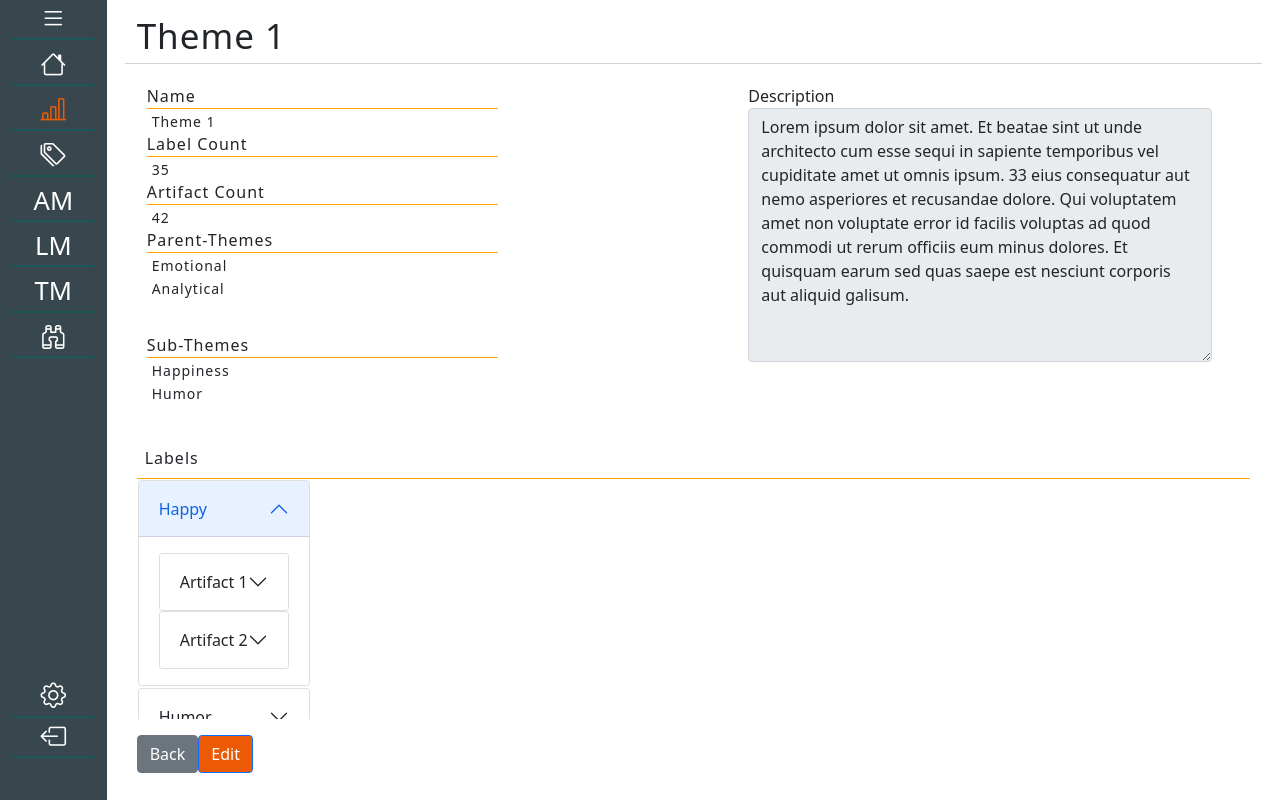
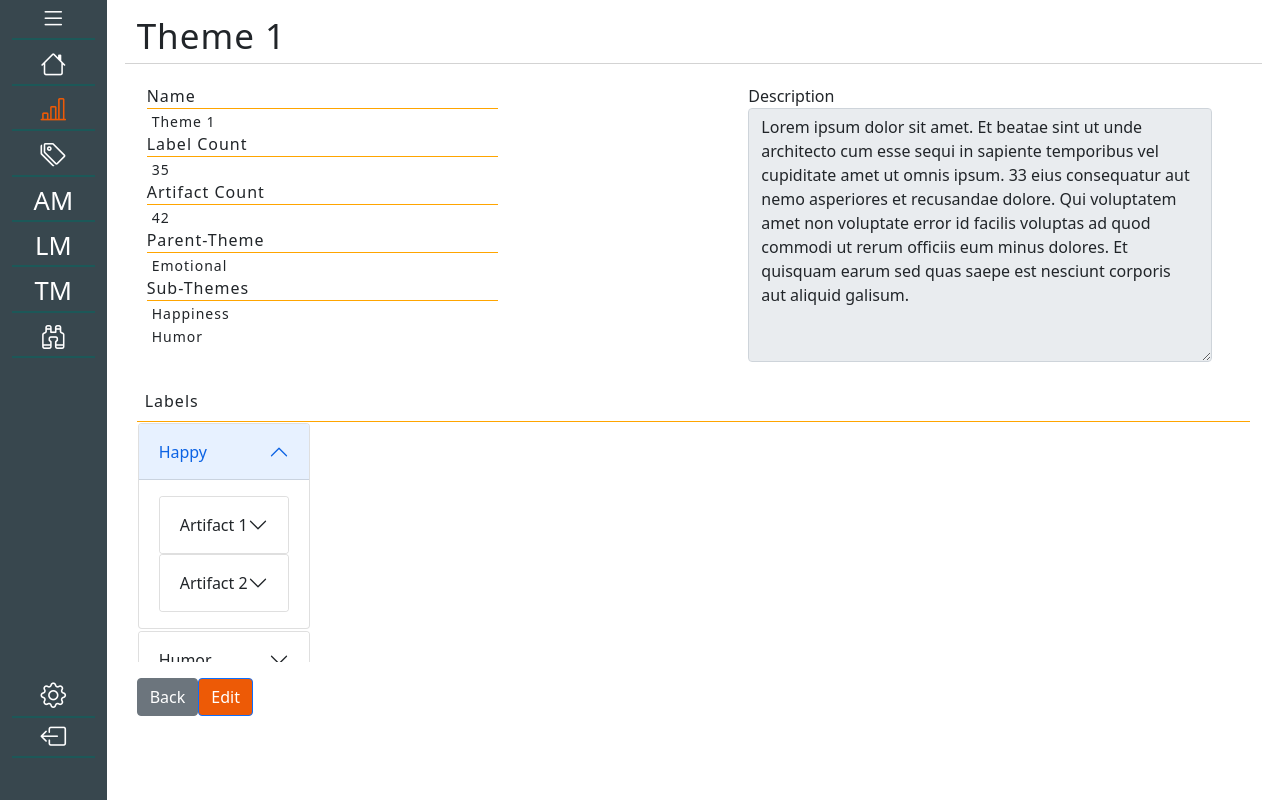
Before and after one commit to muctadir/lama, an Angular app in the folder frontend/: page /project/singleTheme in a window 1280 px wide. Built offline with nearby package versions, Linux system fonts and the light colour scheme.

Commit message:
small single theme change

```diff
--- a/frontend/src/app/single-theme-view/single-theme-view.component.html
+++ b/frontend/src/app/single-theme-view/single-theme-view.component.html
@@ -37,15 +37,13 @@
             <div>
                 <p id="artifactCountText">42</p>
              </div>
-            <!--Parent-Themes Header-->
+            <!--Parent-Theme Header-->
             <div id="parentThemes">
-                Parent-Themes
+                Parent-Theme
             </div>
             <!--Parent-Themes Content-->
-            <div id="parentThemesScroll">
-                <div *ngFor="let themes of parentThemes">
+                <div *ngFor="let themes of parentTheme">
                     <p id="parentThemesText">{{themes}}</p>
-                </div>
                 </div>
             <!-- Sub-Themes Header-->
             <div id="subThemes">
--- a/frontend/src/app/single-theme-view/single-theme-view.component.ts
+++ b/frontend/src/app/single-theme-view/single-theme-view.component.ts
@@ -15,7 +15,7 @@ export class SingleThemeViewComponent implements OnInit {
   themeDescription: String = 'Lorem ipsum dolor sit amet. Et beatae sint ut unde architecto cum esse sequi in sapiente temporibus vel cupiditate amet ut omnis ipsum. 33 eius consequatur aut nemo asperiores et recusandae dolore. Qui voluptatem amet non voluptate error id facilis voluptas ad quod commodi ut rerum officiis eum minus dolores. Et quisquam earum sed quas saepe est nesciunt corporis aut aliquid galisum.';
 
   //HardCoded Parent-Themes
-  parentThemes = ['Emotional','Analytical'];
+  parentTheme = ['Emotional'];
 
   //HardCoded Sub-Themes
   subThemes = ['Happiness','Humor'];
```
Lines whose indentation alone changed are shown as unchanged.
